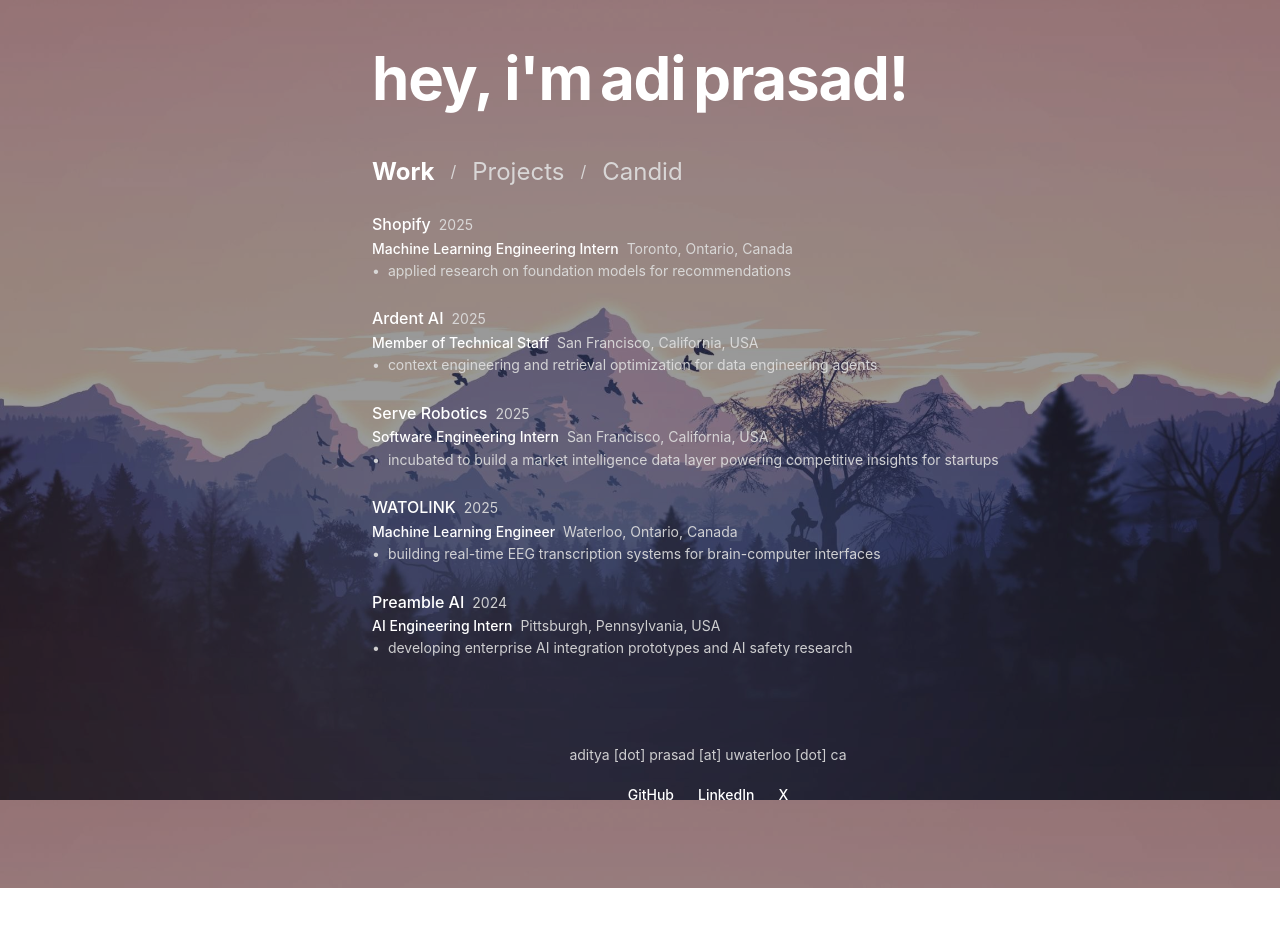
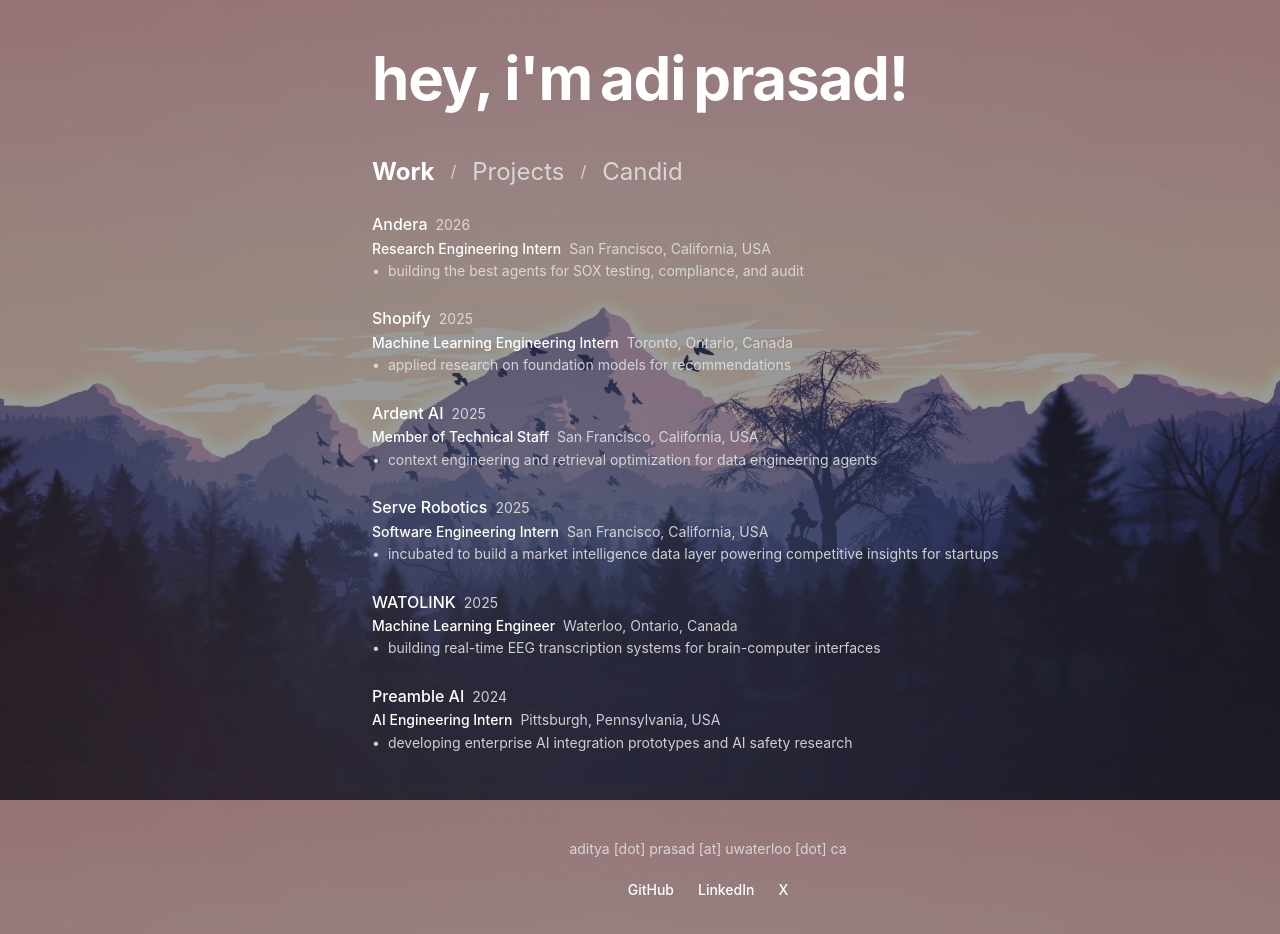
Before and after one commit to adiprasadd/personalpage, a Next.js app: page / in a window 1280 px wide. Shown: the top 934 px of the page. Before the commit the page ends 888 px from the top, so only its background shows below. Built offline with nearby package versions, Linux system fonts and the light colour scheme; a web font is replaced by a local one.

Commit message:
add andera

```diff
--- a/src/app/page.tsx
+++ b/src/app/page.tsx
@@ -21,6 +21,15 @@
   }, [displayName]);
 
   const experiences = [
+    {
+      key: 'andera',
+      company: 'Andera',
+      url: 'https://www.andera.ai',
+      date: '2026',
+      role: 'Research Engineering Intern',
+      location: 'San Francisco, California, USA',
+      bullet: 'building the best agents for SOX testing, compliance, and audit'
+    },
     {
       key: 'shopify',
       company: 'Shopify',
```
